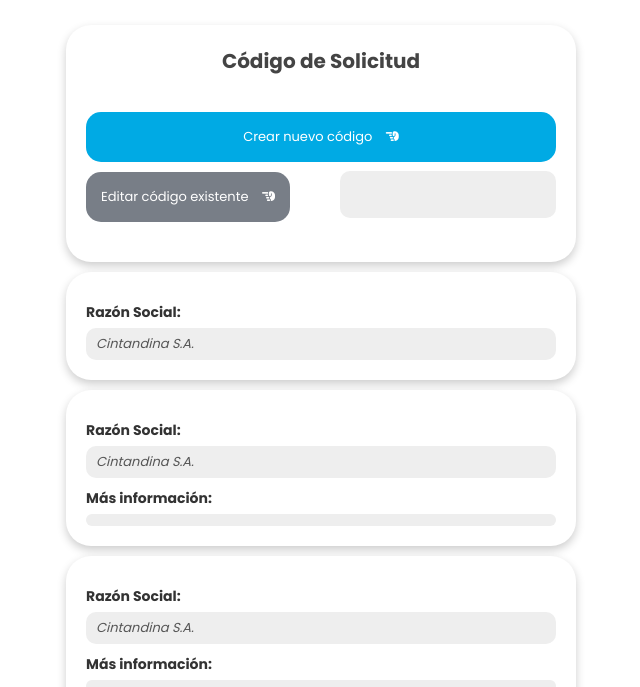
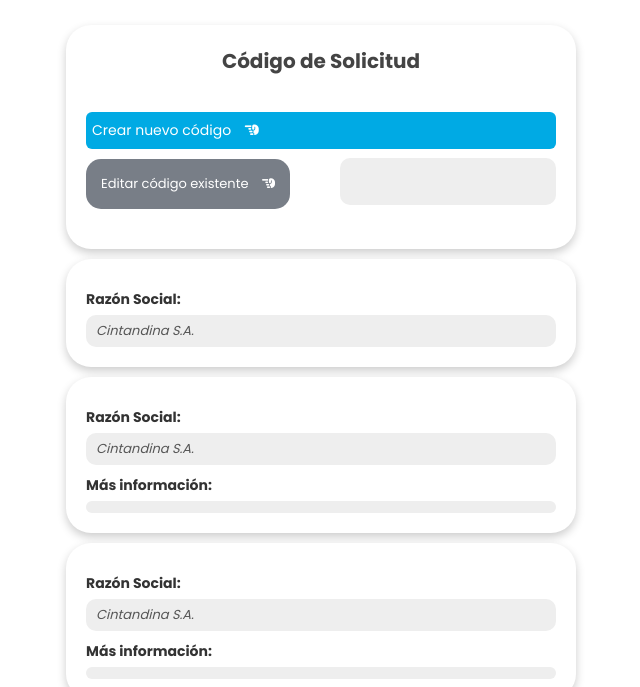
Before and after one commit to cathsanchez6/Formulario_Informacion_Cliente, a plain HTML site: page index.html in a window 1280 px wide. Shown: the top 687 px of the page, without its empty margins (339-979 px from the left). Drawn offline with Linux system fonts and the light colour scheme.

Commit message:
Update index.html

```diff
--- a/index.html
+++ b/index.html
@@ -119,18 +119,18 @@
       color: #000;
     }
     .boton-nuevo{
+      background-color: #00AAE4;
+      color: white;
+      border: none;
+      cursor: pointer;
+      border-radius: 6px;
+      margin: 10px auto 0;
+      font-size: 14px;
+      padding: 8px 6px;
       display: block;
       width: auto;
-      background-color: #00AAE4;
-      color: white;
-      padding: 15px;
-      border-radius: 15px;
-      font-size: 13px;
-      text-align: center;
-      text-decoration: none;
-      margin-top: 10px;
-      transition: background-color 0.3s;
-      box-sizing: border-box;
+      min-width: 160px;
+      tex-aling: center;
     }
     .boton-editar{
       display: block;
```
